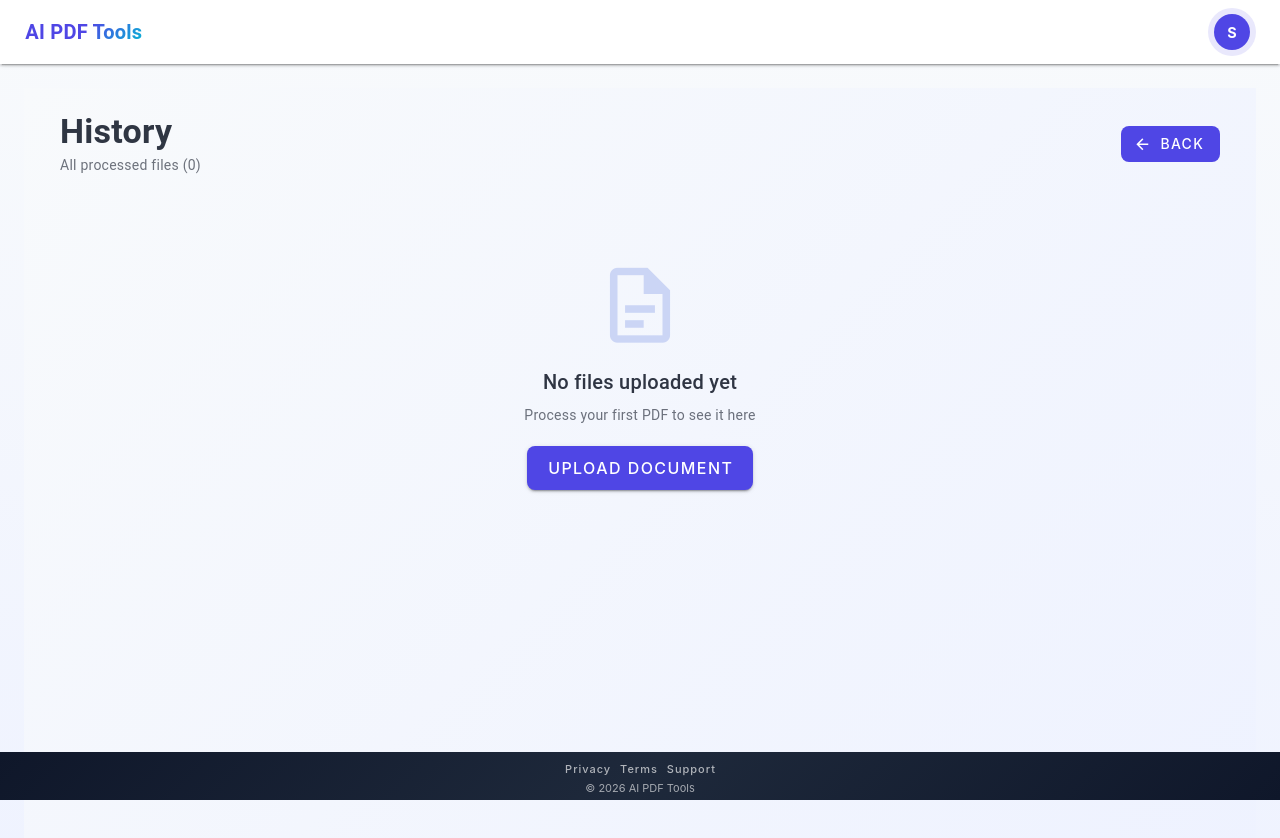
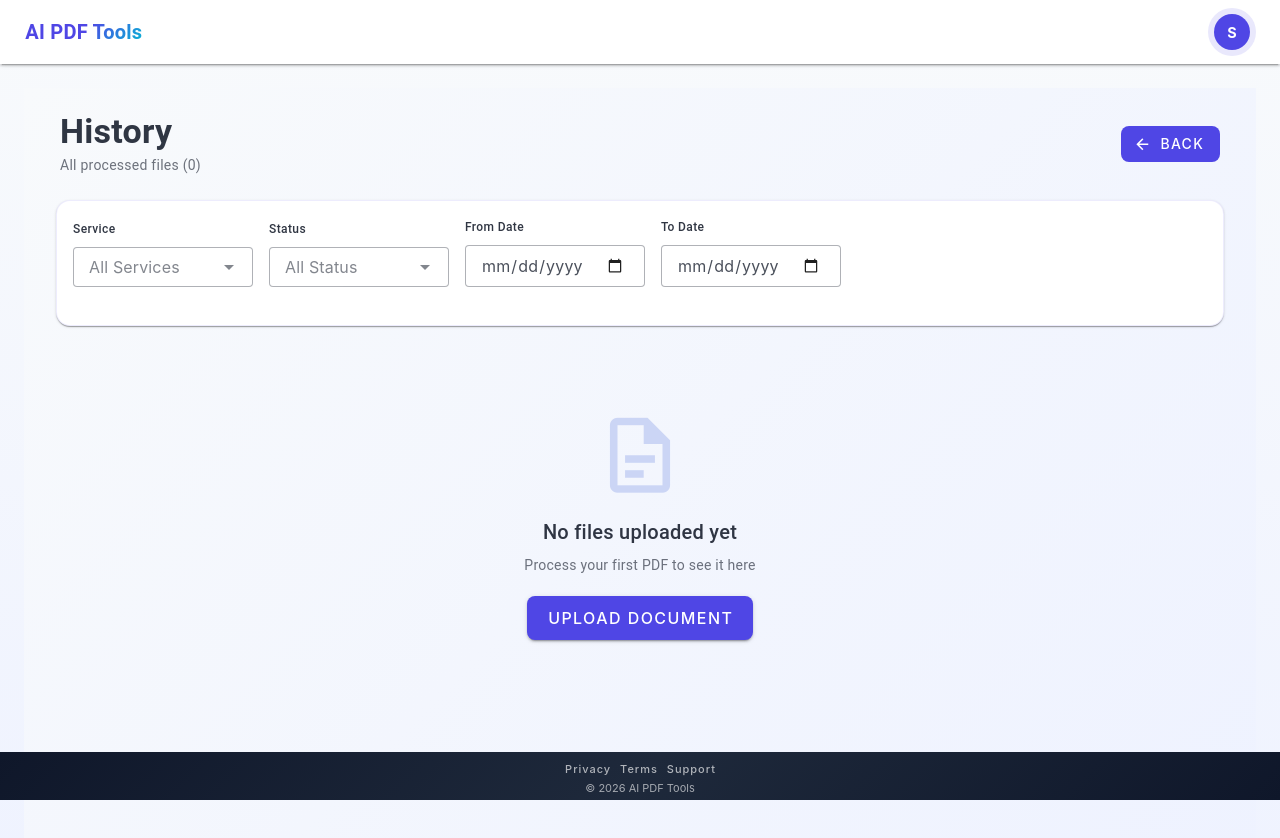
Before and after one commit to GhulamShabbir1/AI-Powered-PDF-Processing-Platform, a Vue app: page /dashboard/history in a window 1280 px wide. Shown: the top 838 px of the page. Built offline with nearby package versions, Linux system fonts and the light colour scheme; no server answers; sample sign-in values are in the browser's storage.

Commit message:
Add filters

```diff
--- a/src/pages/auth/Login.vue
+++ b/src/pages/auth/Login.vue
@@ -43,12 +43,7 @@
 
           <!-- OPTIONS -->
           <div class="d-flex align-center justify-space-between mb-4">
-            <v-checkbox
-              v-model="rememberMe"
-              label="Remember me"
-              density="compact"
-              hide-details
-            />
+
 
             <v-btn
               variant="text"
--- a/src/pages/dashboard/Vault.vue
+++ b/src/pages/dashboard/Vault.vue
@@ -7,7 +7,7 @@
         <div>
           <h1 class="text-h5 text-md-h4 font-weight-bold mb-1">History</h1>
           <p class="text-body-2 text-medium-emphasis">
-            All processed files ({{ requestCount }})
+            All processed files ({{ filteredRequestCount }})
           </p>
         </div>
 
@@ -22,23 +22,101 @@
         </v-btn>
       </div>
 
+      <!-- 🔍 Filters -->
+      <v-card class="filters-card mb-6 pa-4" elevation="1">
+        <div class="d-flex flex-wrap ga-4 align-end">
+          <!-- Service Type Filter -->
+          <div class="filter-group">
+            <label class="text-caption font-weight-medium mb-2 d-block">Service</label>
+            <v-select
+              v-model="selectedServiceType"
+              :items="serviceTypeOptions"
+              item-title="text"
+              item-value="value"
+              label="All Services"
+              variant="outlined"
+              density="compact"
+              clearable
+              class="filter-select"
+              @update:model-value="applyFilters"
+            />
+          </div>
+
+          <!-- Status Filter -->
+          <div class="filter-group">
+            <label class="text-caption font-weight-medium mb-2 d-block">Status</label>
+            <v-select
+              v-model="selectedStatus"
+              :items="statusOptions"
+              item-title="text"
+              item-value="value"
+              label="All Status"
+              variant="outlined"
+              density="compact"
+              clearable
+              class="filter-select"
+              @update:model-value="applyFilters"
+            />
+          </div>
+
+          <!-- Date From Filter -->
+          <div class="filter-group">
+            <label class="text-caption font-weight-medium mb-2 d-block">From Date</label>
+            <v-text-field
+              v-model="dateFrom"
+              type="date"
+              variant="outlined"
+              density="compact"
+              class="filter-select"
+              @update:model-value="applyFilters"
+            />
+          </div>
+
+          <!-- Date To Filter -->
+          <div class="filter-group">
+            <label class="text-caption font-weight-medium mb-2 d-block">To Date</label>
+            <v-text-field
+              v-model="dateTo"
+              type="date"
+              variant="outlined"
+              density="compact"
+              class="filter-select"
+              @update:model-value="applyFilters"
+            />
+          </div>
+
+          <!-- Reset Filters Button -->
+          <v-btn
+            v-if="hasActiveFilters"
+            variant="text"
+            color="primary"
+            size="medium"
+            prepend-icon="mdi-close-circle-outline"
+            @click="resetFilters"
+            class="mt-6"
+          >
+            Clear Filters
+          </v-btn>
+        </div>
+      </v-card>
+
       <!-- 🔄 Loading -->
       <div v-if="requestStore.isLoading">
         <v-skeleton-loader type="table" />
       </div>
 
       <!-- 📭 Empty State -->
-      <div v-else-if="allRequests.length === 0" class="empty-state">
+      <div v-else-if="filteredRequests.length === 0" class="empty-state">
         <v-icon icon="mdi-file-document-outline" size="90" class="mb-4 empty-icon" />
 
-        <h3 class="text-h6 mb-2">No files uploaded yet</h3>
+        <h3 class="text-h6 mb-2">{{ hasActiveFilters ? 'No files match your filters' : 'No files uploaded yet' }}</h3>
 
         <p class="text-body-2 text-medium-emphasis mb-5">
-          Process your first PDF to see it here
+          {{ hasActiveFilters ? 'Try adjusting your filters' : 'Process your first PDF to see it here' }}
         </p>
 
         <v-btn color="primary" size="large" class="rounded-lg" :to="{ name: 'Dashboard' }">
-          Upload Document
+          {{ hasActiveFilters ? 'Clear Filters' : 'Upload Document' }}
         </v-btn>
       </div>
 
@@ -50,7 +128,7 @@
       >
         <v-data-table
           :headers="headers"
-          :items="allRequests"
+          :items="filteredRequests"
           item-value="id"
           density="comfortable"
           class="history-table"
@@ -128,15 +206,23 @@
 import { useAuthStore } from '../../stores'
 import { useRequestStore } from '../../stores/request.store'
 import type { PDFRequest } from '../../types/request.types'
-import { computed, onMounted } from 'vue'
+import { computed, onMounted, ref } from 'vue'
 
 const authStore = useAuthStore()
 const requestStore = useRequestStore()
+
+// Filter states
+const selectedServiceType = ref<string | null>(null)
+const selectedStatus = ref<string | null>(null)
+const dateFrom = ref<string>('')
+const dateTo = ref<string>('')
+
 const toSafeText = (value: unknown): string => {
   if (typeof value === 'string') return value
   if (typeof value === 'number') return String(value)
   return ''
 }
+
 const organizationId = computed(
   () =>
     toSafeText(authStore.currentUser?.organization_id) ||
@@ -144,7 +230,66 @@ const organizationId = computed(
     ''
 )
 
+// Service type options
+const serviceTypeOptions = [
+  { text: 'OCR', value: 'ocr' },
+  { text: 'Summarization', value: 'summarization' },
+  { text: 'Translation', value: 'translation' },
+]
+
+// Status filter options
+const statusOptions = [
+  { text: 'Pending', value: 'pending' },
+  { text: 'Processing', value: 'processing' },
+  { text: 'Completed', value: 'completed' },
+  { text: 'Failed', value: 'failed' },
+]
+
 const allRequests = computed(() => requestStore.requests)
+
+// Check if any filters are active
+const hasActiveFilters = computed(() => {
+  return selectedServiceType.value !== null || selectedStatus.value !== null || dateFrom.value || dateTo.value
+})
+
+// Filter logic
+const filteredRequests = computed(() => {
+  let filtered = allRequests.value
+
+  // Filter by service type
+  if (selectedServiceType.value) {
+    filtered = filtered.filter((req: PDFRequest) => req.serviceType === selectedServiceType.value)
+  }
+
+  // Filter by status
+  if (selectedStatus.value) {
+    filtered = filtered.filter((req: PDFRequest) => req.status === selectedStatus.value)
+  }
+
+  // Filter by date range
+  if (dateFrom.value) {
+    const fromDate = new Date(dateFrom.value)
+    fromDate.setHours(0, 0, 0, 0)
+    filtered = filtered.filter((req: PDFRequest) => {
+      const createdDate = new Date(req.createdAt)
+      createdDate.setHours(0, 0, 0, 0)
+      return createdDate >= fromDate
+    })
+  }
+
+  if (dateTo.value) {
+    const toDate = new Date(dateTo.value)
+    toDate.setHours(23, 59, 59, 999)
+    filtered = filtered.filter((req: PDFRequest) => {
+      const createdDate = new Date(req.createdAt)
+      return createdDate <= toDate
+    })
+  }
+
+  return filtered
+})
+
+const filteredRequestCount = computed(() => filteredRequests.value.length)
 const requestCount = computed(() => allRequests.value.length)
 
 const headers = [
@@ -160,6 +305,17 @@ onMounted(async () => {
     await requestStore.fetchAllRequests(organizationId.value)
   }
 })
+
+const applyFilters = () => {
+  // Filters are applied reactively through computed properties
+}
+
+const resetFilters = () => {
+  selectedServiceType.value = null
+  selectedStatus.value = null
+  dateFrom.value = ''
+  dateTo.value = ''
+}
 
 const refreshRequest = async (item: PDFRequest) => {
   const latest = await requestStore.fetchRequestById(item.fileId, item.serviceType)
@@ -208,6 +364,21 @@ const formatDate = (dateString: string) =>
 /* 🔝 Header */
 .history-header {
   padding: 0 4px;
+}
+
+/* � Filters */
+.filters-card {
+  border-radius: 14px;
+  background: white;
+  border: 1px solid rgba(79, 70, 229, 0.1);
+}
+
+.filter-group {
+  min-width: 180px;
+}
+
+.filter-select {
+  min-width: 180px;
 }
 
 /* 🔄 Loader */
@@ -278,6 +449,14 @@ const formatDate = (dateString: string) =>
     border-radius: 12px;
     padding: 4px;
   }
+
+  .filter-group {
+    min-width: 100%;
+  }
+
+  .filter-select {
+    min-width: 100%;
+  }
 }
 
 </style>
```
